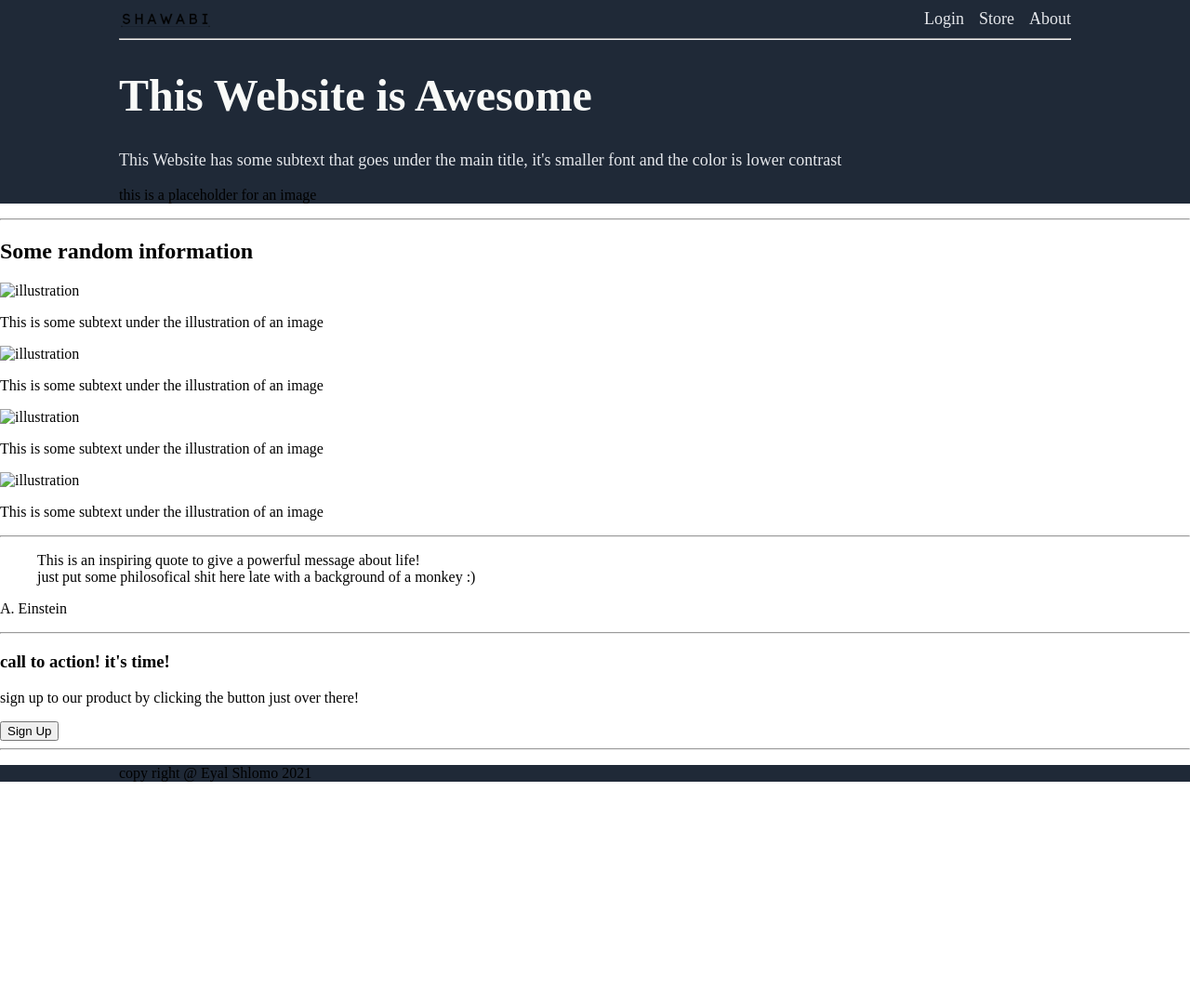
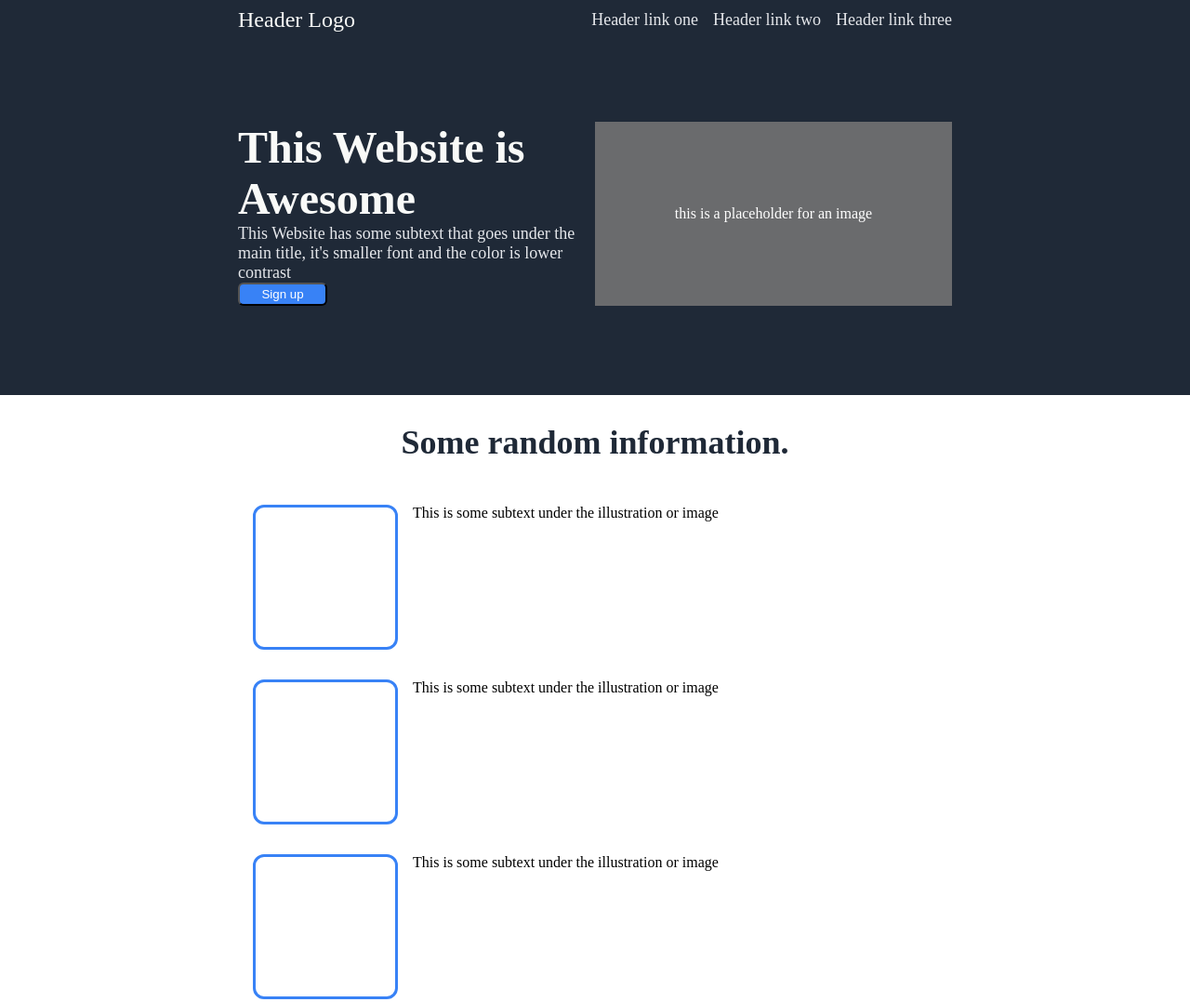
Before and after one commit to CrypoNoob/Landing-Page, a plain HTML site: page index.html in a window 1280 px wide. Shown: the top 1078 px of the page at 93% size. Before the commit the page ends 857 px from the top, so only its background shows below. Drawn offline with Linux system fonts and the light colour scheme.

Commit message:
Middle section 3 KMS

```diff
--- a/index.html
+++ b/index.html
@@ -8,51 +8,70 @@
   <title>Landing Page</title>
 </head>
 <body>
-  <div class="container">
+  <div class="body">
     <div class="hero">
       <div class="header">
-    <img class="logo" src="/photos/SHAWABI Logo.png" alt="header logo">
+        <header class="logo">Header Logo</header>
         <div class="links-header">
-    <a href="#">Login</a>
-    <a href="#">Store</a>
-    <a href="#">About</a>
+          <a href="#">Header link one</a>
+          <a href="#">Header link two</a>
+          <a href="#">Header link three</a>
         </div>
       </div>
-  <hr>
-  <div class="one-four">
-    <div class="one-right">
-    <h1>This Website is Awesome</h1>
-    <p class="secondery-hero"> This Website has some subtext
+      <div class="hero-main">
+        <div class="hero-left">
+          <h1 class="hero-main-text">This Website is Awesome</h1>
+          <p class="hero-secondery"> This Website has some subtext
             that goes under the main title,
             it's smaller font and the color
             is lower contrast</p>
+        <div class="sign-up">
+          <button>Sign up</button>
         </div>
-    <div class="one-left">
+      </div>
+      <div class="hero-right">
         <p>this is a placeholder for an image</p>
       </div>
      </div>
     </div>
-    <hr>
-    <div class="two-four">
-      <h2>Some random information</h2>
-      <img class="img-2" href="#" alt="illustration">
-      <p class="info">This is some subtext under the illustration of an image</p>
-      <img class="img-2" href="#" alt="illustration">
-      <p class="info">This is some subtext under the illustration of an image</p>
-      <img class="img-2" href="#" alt="illustration">
-      <p class="info">This is some subtext under the illustration of an image</p>
-      <img class="img-2" href="#" alt="illustration">
-      <p class="info">This is some subtext under the illustration of an image</p>
+    <div class="random-info">
+      <div class="random-heading">
+      <h2>Some random information.</h2>
+      </div>
+      <div class="container">
+      <div class="block-info">
+      <div class="blue-block"></div>
+      <p class="info">This is some subtext
+         under the illustration or image</p>
+      </div>
+      <div class="block-info">
+        <div class="blue-block"></div>
+        <p class="info">This is some subtext
+           under the illustration or image</p>
+        </div>
+        <div class="block-info">
+          <div class="blue-block"></div>
+          <p class="info">This is some subtext
+             under the illustration or image</p>
+          </div>
+          <div class="block-info">
+            <div class="blue-block"></div>
+            <p class="info">This is some subtext
+               under the illustration or image</p>
+            </div>
+            </div>
     </div>
     <hr>
     <div class="three-four">
-      <blockquote><p>This is an inspiring quote to give a powerful message about life! <br>just put some philosofical shit here late with a background of a monkey :) <span></span></p></blockquote>
+      <blockquote><p>This is an inspiring quote to give a powerful message about life!
+          <br>just put some philosofical shit here late with a background of a monkey :)</p></blockquote>
         <p class="side-quest">A. Einstein</p>
       </div>
       <hr>
       <div class="four-four">
         <h3>call to action! it's time!</h3>
       <p>sign up to our product by clicking the button just over there!</p>
+      <div class="sign-up">
         <button>Sign Up</button>
       </div>
     <hr>
--- a/style.css
+++ b/style.css
@@ -2,16 +2,39 @@ body{
   margin: 0;
   padding: 0;
 }
+
+
+.logo{
+  font-size: 24px;
+  color: #F9FAF8;
+}
 .hero, .footer{
   background-color: #1f2937;
-  padding-left: 10%;
-  padding-right: 10%;
+  padding-left: 20%;
+  padding-right: 20%;
 }
-.logo{
-  width: 100px;
-  height: auto;
+.hero-main-text,.hero-secondery{
+  margin-top: 0;
+  margin-bottom: 0;
+  padding-top:0;
 }
-.secondery-hero,.links-header{
+.hero-main{
+  display: flex;
+  padding-bottom: 96px;
+  padding-top: 96px;
+}
+.hero-right{
+  display: flex;
+  justify-content: center;
+  align-items: center;
+  background-color:#6a6b6d;
+  color: white;
+}
+
+.hero-left,.hero-right{
+  flex:1;
+}
+.hero-secondery,.links-header{
   font-size: 18px;
   color: #E5E7EB;
 }
@@ -27,10 +50,55 @@ body{
 }
 h1{
   color: #f9faf8;
-  font-size:48px ;
+  font-size:48px;
   font-weight:900;
 }
-.secondery-hero ,a:link,a:visited{
+a:link,a:visited{
   color: #E5E7EB;
   text-decoration: none;
 }
+button{
+  background-color: #3882f6;
+  color: white;
+  height: 25px;
+  width: 96px;
+  border-radius: 6px;
+}
+h2{
+  text-align: center;
+  font-size: 36px;
+  font-weight: 900;
+  color: #1f2937;
+}
+.blue-block{
+  display: inline-block;
+  align-self: center;
+  margin:16px;
+  width:150px;
+  height:150px;
+  flex:0 0 auto;
+  border:3px solid #3882f6;;
+  border-radius: 12px;
+}
+
+.container{
+  display: flex;
+  flex-flow: row wrap;
+  justify-content: space-between;
+  align-self: center;
+  gap: auto;
+}
+  .random-info{
+    display: flex;
+    flex-direction: column;
+    align-items: center;
+    margin-left: 20%;
+    margin-right: 20%;
+    margin-top: 0;
+    margin-bottom: 0;
+    padding: 0;
+}
+.block-info{
+  display: flex;
+
+}
```
Lines whose indentation alone changed are shown as unchanged.
